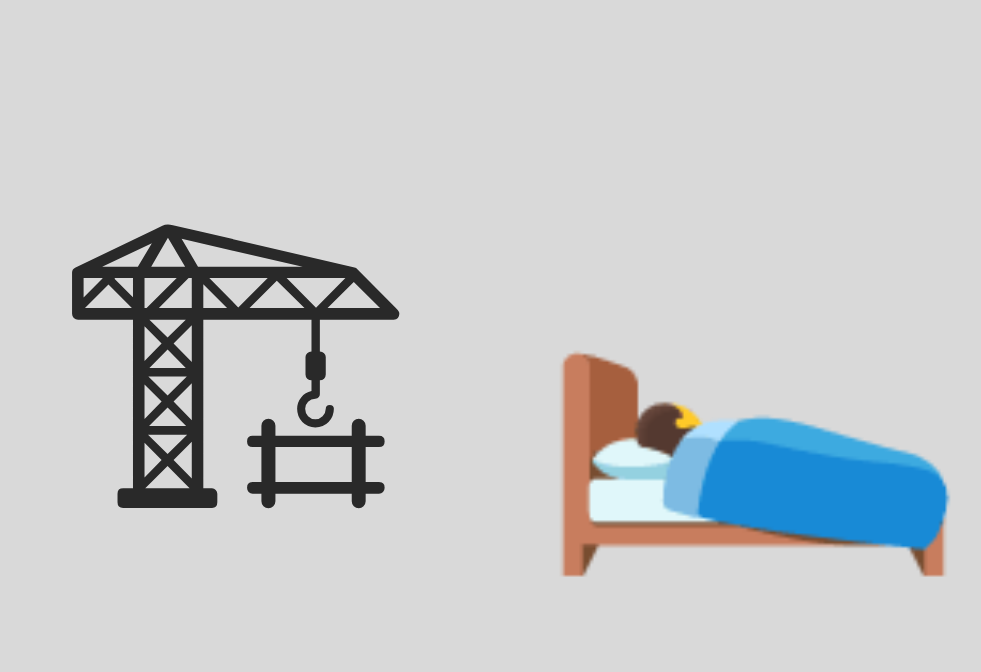
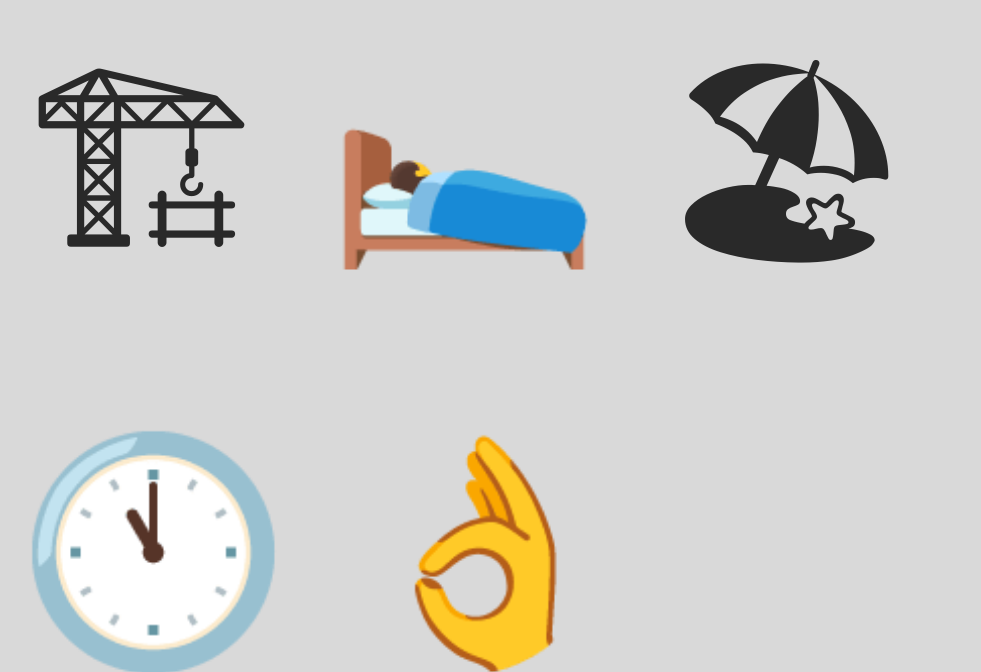
Before and after one commit to devUserContact/emoji-fortune, a Next.js app: page / in a window 1280 px wide. Shown: the part 280-952 px from the top of the page, without its empty margins (22-1003 px from the left). Built offline with nearby package versions, Linux system fonts and the light colour scheme.

Commit message:
implemented hide and show emojiDescription

```diff
--- a/components/EmojiDisplay/index.tsx
+++ b/components/EmojiDisplay/index.tsx
@@ -4,8 +4,24 @@ import styles from "../../styles/Main.module.scss";
 
 const EmojiDisplay = ({ emojiItem }: any) => {
 	const [isShown, setIsShown] = useState(false);
+
+	const showDescription = useCallback(() => {
+		setIsShown((prevValue) => !prevValue);
+	}, []);
+
 	return (
-			<p className={styles.paragraphText}>{emojiItem.pictogram}</p>
+		<div
+			className={styles.emojiContainer}
+			onMouseEnter={showDescription}
+			onMouseLeave={showDescription}
+		>
+			<p className={styles.pictogramText}>{emojiItem.pictogram}</p>
+			{isShown && (
+				<div className={styles.descriptionContainer}>
+					<p className={styles.descriptionText}>{emojiItem.description}</p>
+				</div>
+			)}
+		</div>
 	);
 };
 
--- a/styles/Main.module.scss
+++ b/styles/Main.module.scss
@@ -33,10 +33,25 @@ $screen-xl-min: 1200px;
 	margin: auto;
 	margin-top: 25rem;
 }
-.paragraphText {
-	display: inline-block;
-	margin: 0.5rem;
+.emojiContainer {
+	display: grid;
+	float: inline-start;
+	text-align: center;
+	width: min-content;
+}
+.pictogramText {
+	margin: 3rem;
 	font-size: 5rem;
+	margin-bottom: 0rem;
+}
+.descriptionContainer {
+	justify-content: center;
+	text-align: left;
+}
+.descriptionText {
+	text-align: center;
+	margin: auto;
+	line-break: strict;
 }
 
 @include sm {
@@ -50,11 +65,12 @@ $screen-xl-min: 1200px;
 
 @include xl {
 	.textContainer {
-	margin-top: 35rem;
+		margin-top: 25rem;
 	}
-.paragraphText {
-	display: inline-block;
-	margin: 5rem;
-  font-size: 35rem;
+	.pictogramText {
+		font-size: 22rem;
+	}
+	.descriptionText {
+		font-size: 4rem;
 	}
 }
```
Also changed, not shown: 1 other file (tests, documents, lock files or other folders). Lines whose indentation alone changed are shown as unchanged.
